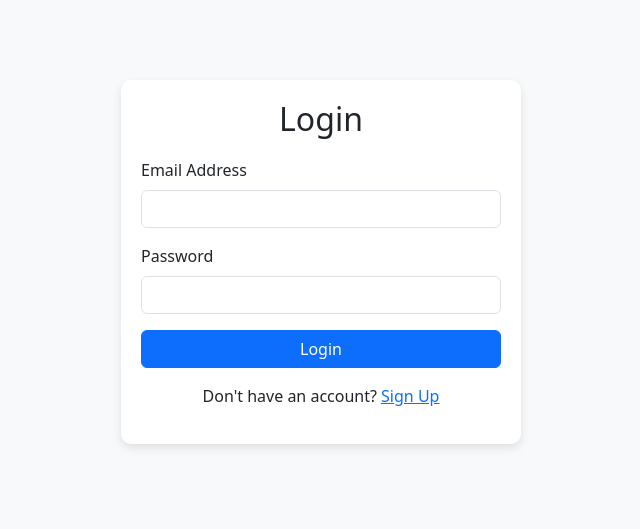
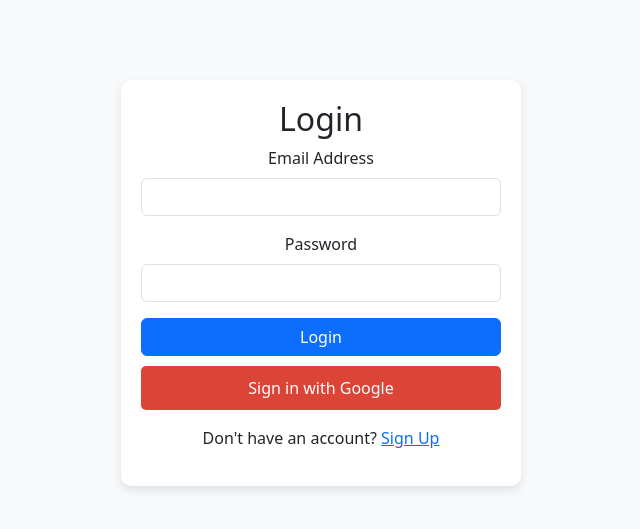
Before and after one commit to Kirtan-lokadiya/RouteOptima, a Flask app: page /login in a window 1280 px wide. Shown: the top 529 px of the page, without its empty margins (319-959 px from the left). Run offline with Flask 3, Linux system fonts and the light colour scheme; some libraries are stand-ins or nearby versions.

Commit message:
sign in google add

```diff
--- a/templates/login.html
+++ b/templates/login.html
@@ -3,7 +3,53 @@
 <head>
   <meta charset="UTF-8">
   <title>Login - SwiftRoute</title>
+  <link rel="icon" href="favicon.ico">
   <link href="https://cdn.jsdelivr.net/npm/bootstrap@5.3.0/dist/css/bootstrap.min.css" rel="stylesheet">
+  <script type="module">
+    // Import Firebase SDK (Modular)
+    import { initializeApp } from "https://www.gstatic.com/firebasejs/10.7.1/firebase-app.js";
+    import { getAuth, signInWithPopup, GoogleAuthProvider } from "https://www.gstatic.com/firebasejs/10.7.1/firebase-auth.js";
+
+    // Firebase configuration
+    const firebaseConfig = {
+      apiKey: "AIzaSyAbto42lZDAnK-gqnKwPZAX-RPPYBKFc1U",
+      authDomain: "routeoptima-c4f54.firebaseapp.com",
+      projectId: "routeoptima-c4f54",
+      storageBucket: "routeoptima-c4f54.appspot.com",
+      messagingSenderId: "73547332740",
+      appId: "1:73547332740:web:61c1890bc529d9eda4d6d1"
+    };
+
+    // Initialize Firebase
+    const app = initializeApp(firebaseConfig);
+    const auth = getAuth(app);
+    const provider = new GoogleAuthProvider();
+
+    // Google Sign-In function
+    document.addEventListener("DOMContentLoaded", () => {
+      document.getElementById("googleSignIn").addEventListener("click", async () => {
+        try {
+          const result = await signInWithPopup(auth, provider);
+          const token = await result.user.getIdToken();
+
+          // Send token to backend for verification
+          const response = await fetch("http://localhost:5050/auth/google", {
+            method: "POST",
+            headers: { "Content-Type": "application/json" },
+            body: JSON.stringify({ token }),
+          });
+
+          if (response.ok) {
+            window.location.href = "https://routeoptima.onrender.com"; // Redirect after successful login
+          } else {
+            console.error("Authentication failed");
+          }
+        } catch (error) {
+          console.error("Error during Google Sign-In", error);
+        }
+      });
+    });
+  </script>
   <style>
     body {
       background: #f8f9fa;
@@ -15,23 +61,29 @@
       background: #fff;
       border-radius: 10px;
       box-shadow: 0 4px 10px rgba(0,0,0,0.1);
+      text-align: center;
     }
-    h2 {
-      margin-bottom: 20px;
-      text-align: center;
+    .google-btn {
+      background-color: #db4437;
+      color: white;
+      border: none;
+      padding: 10px;
+      width: 100%;
+      border-radius: 5px;
+      font-size: 16px;
+      cursor: pointer;
+      margin-top: 10px;
+    }
+    .google-btn:hover {
+      background-color: #c1351d;
     }
   </style>
 </head>
 <body>
 <div class="container">
   <h2>Login</h2>
-  {% with messages = get_flashed_messages(with_categories=true) %}
-    {% if messages %}
-      {% for category, message in messages %}
-        <div class="alert alert-{{ category }}">{{ message }}</div>
-      {% endfor %}
-    {% endif %}
-  {% endwith %}
+
+  <!-- Regular Email/Password Login -->
   <form method="POST">
     <div class="mb-3">
       <label for="email" class="form-label">Email Address</label>
@@ -43,7 +95,12 @@
     </div>
     <button type="submit" class="btn btn-primary w-100">Login</button>
   </form>
-  <p class="mt-3 text-center">Don't have an account? <a href="{{ url_for('auth.signup') }}">Sign Up</a></p>
+
+  <!-- Google Sign-In Button -->
+  <button id="googleSignIn" class="google-btn">Sign in with Google</button>
+
+  <p class="mt-3">Don't have an account? <a href="/signup">Sign Up</a></p>
 </div>
+
 </body>
 </html>
```
